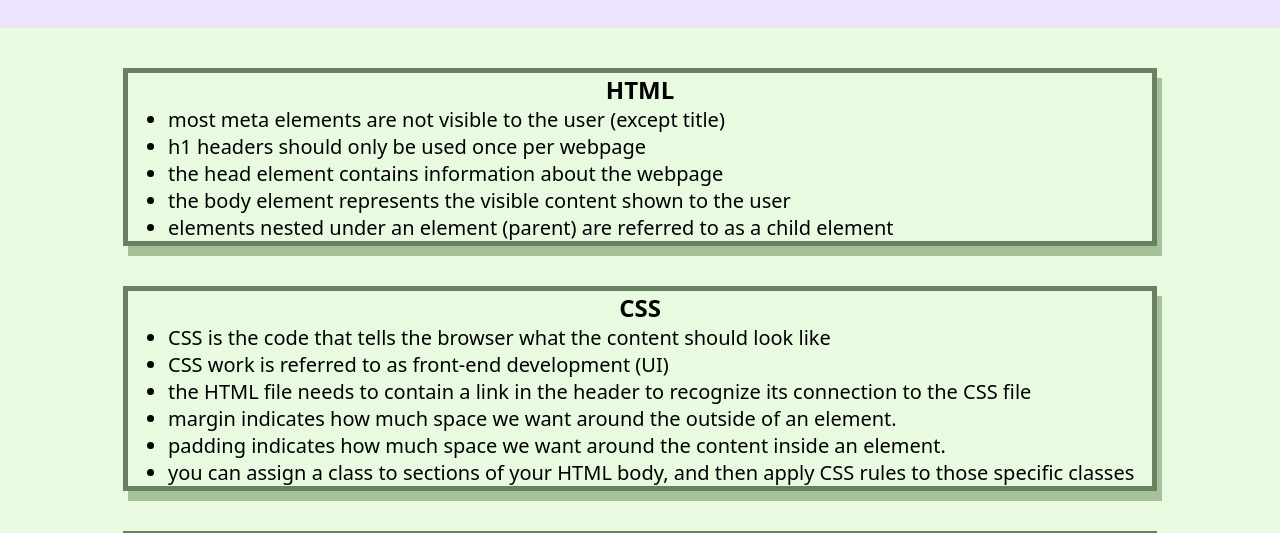
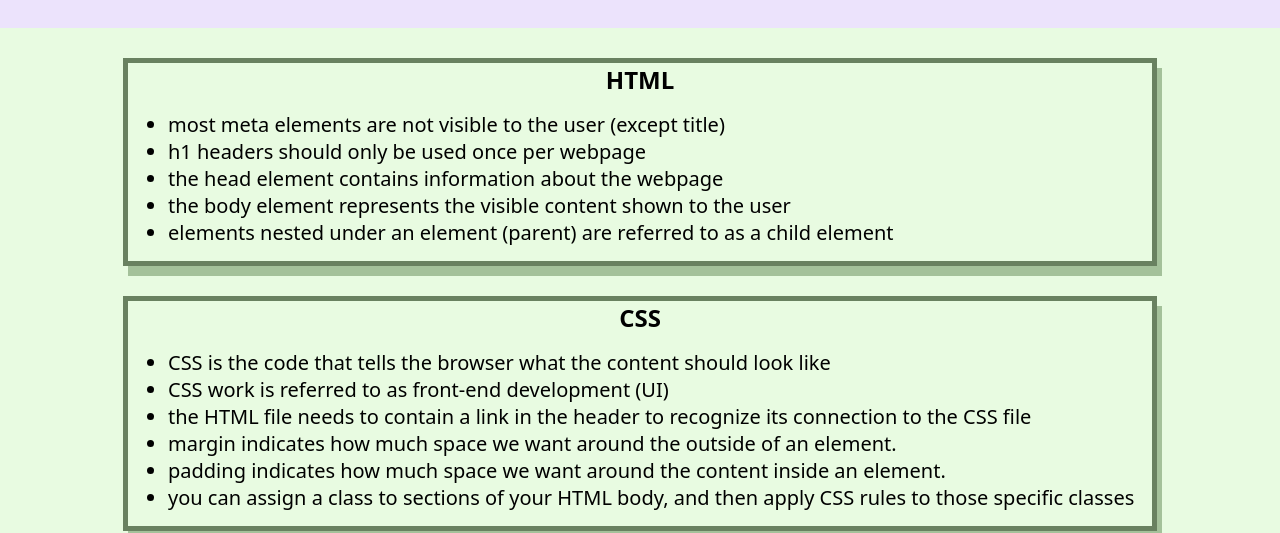
Before and after one commit to CollyLee/Prework-Study-Guide, a plain HTML site: page index.html in a window 1280 px wide. Shown: the part 222-755 px from the top of the page. Drawn offline with Linux system fonts and the light colour scheme.

Commit message:
additional CSS adjustments

```diff
--- a/assets/style.css
+++ b/assets/style.css
@@ -40,6 +40,7 @@ img {
 ul {
     padding-left: 40px;
     font-size: 20px;
+    margin: 15px auto;
 }
 
 p {
@@ -49,7 +50,7 @@ p {
 
 .card {
     width: 80%;
-    margin: 40px auto;
+    margin: 30px auto;
     border: 5px solid  rgb(105, 129, 96);
     box-shadow: 5px 10px  #a4c19a;
 }
```
